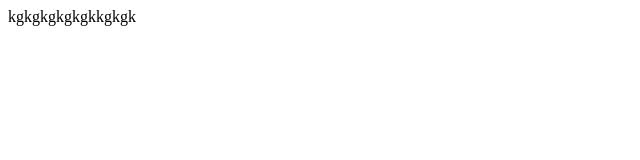
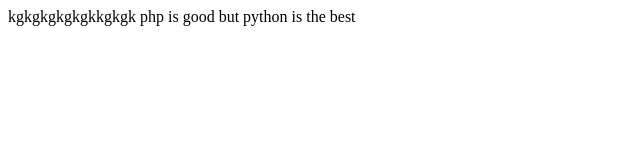
Before and after one commit to kobbyNua/myTestPage, a plain HTML site: page index.html in a window 1280 px wide. Shown: the whole page, without its empty margins (0-640 px from the left). Drawn offline with Linux system fonts and the light colour scheme.

Commit message:
my world

```diff
--- a/index.html
+++ b/index.html
@@ -5,5 +5,6 @@
     </head>
     <body>
         kgkgkgkgkgkkgkgk
+        php is good but python is the best
     </body>
 </html>
```
